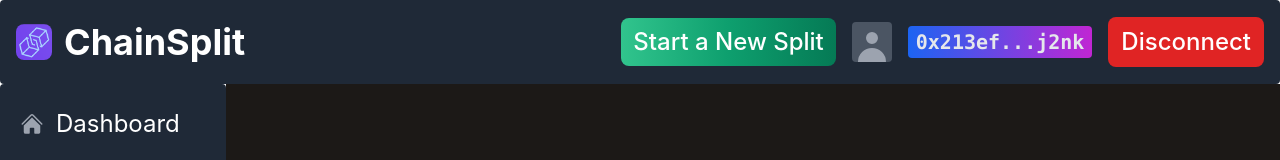
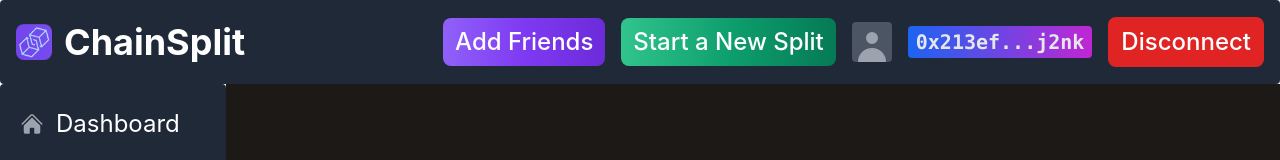
Before and after one commit to karan2605/Chain-Split, a React (Create React App) app: page /groups in a window 1280 px wide. Shown: the top 160 px of the page. Built offline with nearby package versions, Linux system fonts and the light colour scheme.

Commit message:
Added button to add new friends

```diff
--- a/src/components/DashboardBar.js
+++ b/src/components/DashboardBar.js
@@ -27,6 +27,14 @@ const DashboardBar = () => {
       <div className="flex text-xl gap-4 items-center">
         <Button
           size="2xl"
+          gradientMonochrome="purple"
+          className={"text-2xl py-2 px-3"}
+          onClick={() => toggle()}
+        >
+          Add Friends
+        </Button>
+        <Button
+          size="2xl"
           gradientMonochrome="success"
           className={"text-2xl py-2 px-3"}
           onClick={() => toggle()}
```
